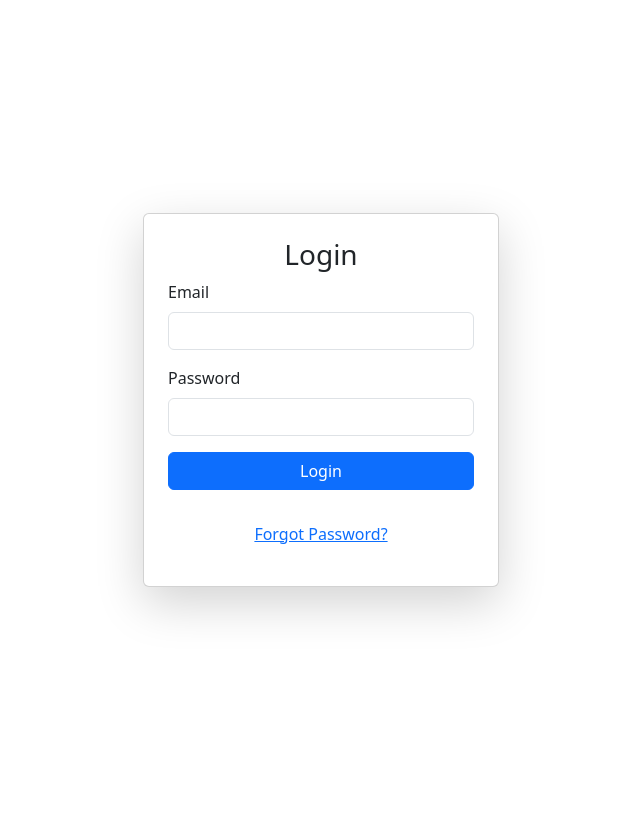
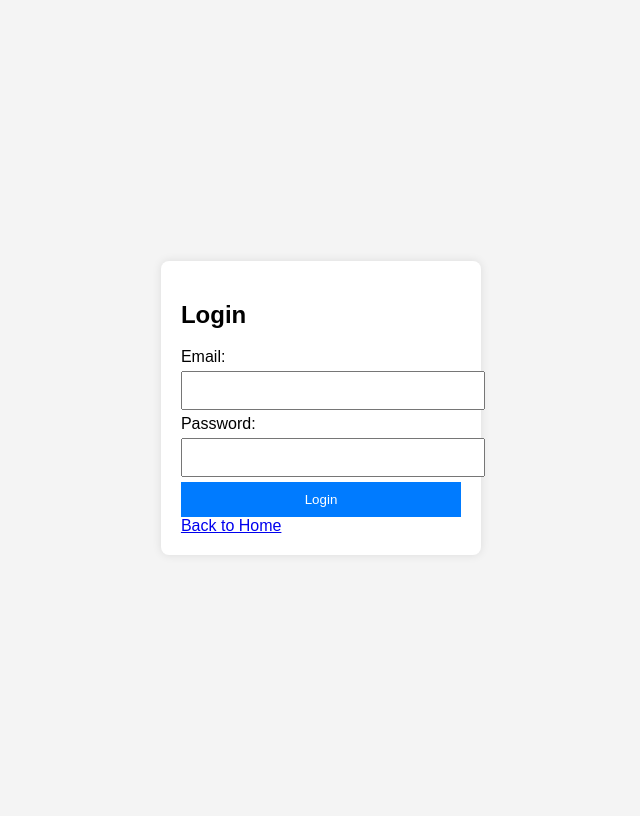
Before and after one commit to DevOpsOct2024Team4/DevOps_Oct2024_Team4_Assignment, a Flask app: page /login in a window 1280 px wide. Shown: the whole page, without its empty margins (319-959 px from the left). Before the commit the page ends 616 px from the top, so only its background shows below. Run offline with Flask 3, Linux system fonts and the light colour scheme; some libraries are stand-ins or nearby versions.

Commit message:
Fixed features

```diff
--- a/app.py
+++ b/app.py
@@ -1,4 +1,4 @@
-from flask import Flask, render_template, request, redirect, url_for, flash
+from flask import Flask, render_template, request, redirect, url_for, flash, session
 import firebase_admin
 from firebase_admin import credentials, firestore
 import requests
@@ -50,22 +50,22 @@ def home():
     """Landing page."""
     return render_template("index.html")
 
-@app.route("/login", methods=["GET", "POST"])    # Login Page
+@app.route("/login", methods=["GET", "POST"])
 def login():
-    """Login page for both admin and students."""
     if request.method == "POST":
-        username = request.form["username"]
-        password = request.form["password"]
+        email = request.form.get("Email")
+        password = request.form.get("Password")
 
-        # To be replaced with authentication logic later on
-        if username and password:
-            # Redirect to different pages based on user type (Improve later on if neccessary)
-            if username == "admin":
-                return redirect(url_for("admin_dashboard"))
-            else:
-                return redirect(url_for("student_dashboard", student_id=username))
+        # Debugging
+        print(f"DEBUG: Email - {email}, Password - {password}")
+
+        # Dummy validation for now (replace with Firebase auth later)
+        if email == "john.tan.2024@example.edu" and password == "Johntan111":
+            session["user_id"] = "A1234567X"
+            return redirect(url_for("student_dashboard", student_id="A1234567X"))
         else:
-            flash("Invalid username or password")
+            flash("Invalid username or password", "danger")
+
     return render_template("login.html")
 
 @app.route("/admin")    # Admin Page
--- a/templates/login.html
+++ b/templates/login.html
@@ -2,63 +2,70 @@
 <html lang="en">
 <head>
     <meta charset="UTF-8">
-    <meta name="viewport" content="width=device-width, initial-scale=1.0">
-    <title>Login</title>
-    <link href="https://cdn.jsdelivr.net/npm/bootstrap@5.3.0/dist/css/bootstrap.min.css" rel="stylesheet">
-    <script defer src="/__/firebase/11.2.0/firebase-app-compat.js"></script>
-    <script defer src="/__/firebase/11.2.0/firebase-auth-compat.js"></script>
-    <script defer src="/__/firebase/init.js?useEmulator=true"></script>
+    <title>Login Page</title>
+    <style>
+        body {
+            font-family: Arial, sans-serif;
+            background-color: #f4f4f4;
+            display: flex;
+            justify-content: center;
+            align-items: center;
+            height: 100vh;
+        }
+        .login-container {
+            background-color: white;
+            padding: 20px;
+            border-radius: 8px;
+            box-shadow: 0 0 10px rgba(0, 0, 0, 0.1);
+        }
+        input[type="email"], input[type="password"] {
+            width: 100%;
+            padding: 10px;
+            margin: 5px 0;
+        }
+        button {
+            width: 100%;
+            padding: 10px;
+            background-color: #007BFF;
+            color: white;
+            border: none;
+            cursor: pointer;
+        }
+        button:hover {
+            background-color: #0056b3;
+        }
+        .error {
+            color: red;
+        }
+    </style>
 </head>
-<body class="d-flex justify-content-center align-items-center vh-100">
-    <div class="container">
-        <div class="row justify-content-center">
-            <div class="col-md-4">
-                <div class="card p-4 shadow-lg">
-                    <h3 class="text-center">Login</h3>
-                    <form id="login-form">
-                        <div class="mb-3">
-                            <label for="email" class="form-label">Email</label>
-                            <input type="email" id="email" class="form-control" required>
-                            <div class="invalid-feedback">Please enter a valid email.</div>
-                        </div>
-                        <div class="mb-3">
-                            <label for="password" class="form-label">Password</label>
-                            <input type="password" id="password" class="form-control" minlength="8" required>
-                            <div class="invalid-feedback">Password must be at least 8 characters long.</div>
-                        </div>
-                        <button type="submit" class="btn btn-primary w-100">Login</button>
-                        <p class="text-danger mt-2 text-center" id="error-message"></p>
-                    </form>
-                    <p class="text-center mt-3"><a href="password-recovery.html">Forgot Password?</a></p>
-                </div>
-            </div>
-        </div>
-    </div>
+<body>
 
-    <script>
-        document.getElementById("login-form").addEventListener("submit", function(event) {
-            event.preventDefault();
-            const email = document.getElementById("email").value;
-            const password = document.getElementById("password").value;
-            const errorMessage = document.getElementById("error-message");
+<div class="login-container">
+    <h2>Login</h2>
 
-            if (password.length < 8) {
-                document.getElementById("password").classList.add("is-invalid");
-                return;
-            } else {
-                document.getElementById("password").classList.remove("is-invalid");
-            }
+    <!-- Flash Messages -->
+    {% with messages = get_flashed_messages(with_categories=true) %}
+        {% if messages %}
+            {% for category, message in messages %}
+                <div class="error">{{ message }}</div>
+            {% endfor %}
+        {% endif %}
+    {% endwith %}
 
-            firebase.auth().signInWithEmailAndPassword(email, password)
-                .then((userCredential) => {
-                    window.location.href = "templates/student.html"; // Redirect after login
-                })
-                .catch((error) => {
-                    errorMessage.textContent = error.message;
-                });
-        });
-    </script>
+    <!-- ✅ Login Form -->
+    <form method="POST" action="/login">
+        <label>Email:</label>
+        <input type="email" name="Email" required><br>
 
-    <script src="https://cdn.jsdelivr.net/npm/bootstrap@5.3.0/dist/js/bootstrap.bundle.min.js"></script>
+        <label>Password:</label>
+        <input type="password" name="Password" required><br>
+
+        <button type="submit">Login</button>
+    </form>
+
+    <a href="/">Back to Home</a>
+</div>
+
 </body>
 </html>
```
